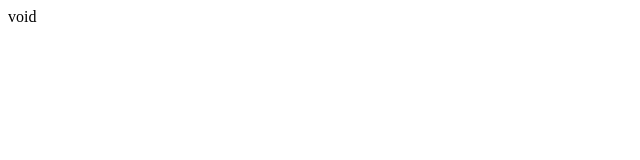
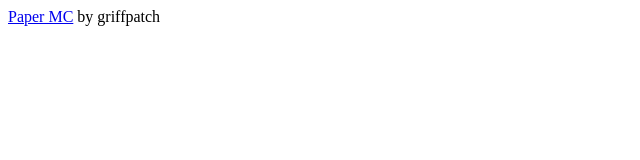
Before and after one commit to Creator1011/Creator1011.github.io, a plain HTML site: page downloads/index.html in a window 1280 px wide. Shown: the whole page, without its empty margins (0-640 px from the left). Drawn offline with Linux system fonts and the light colour scheme.

Commit message:
Update index.html

```diff
--- a/downloads/index.html
+++ b/downloads/index.html
@@ -3,6 +3,6 @@
     <title>Downloads</title>
   </head>
   <body>
-    <p>void</p>
+    <a href="×Paper Minecraft v11.7 (Minecraft 2D) remix.sb3">Paper MC</a> by griffpatch
   </body>
 </html>
```
